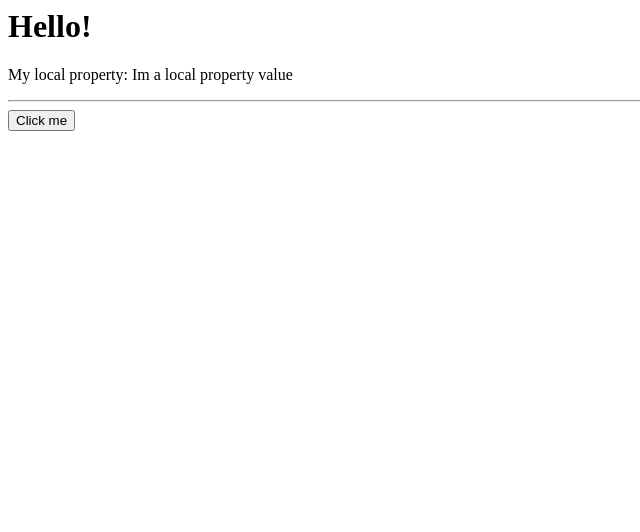
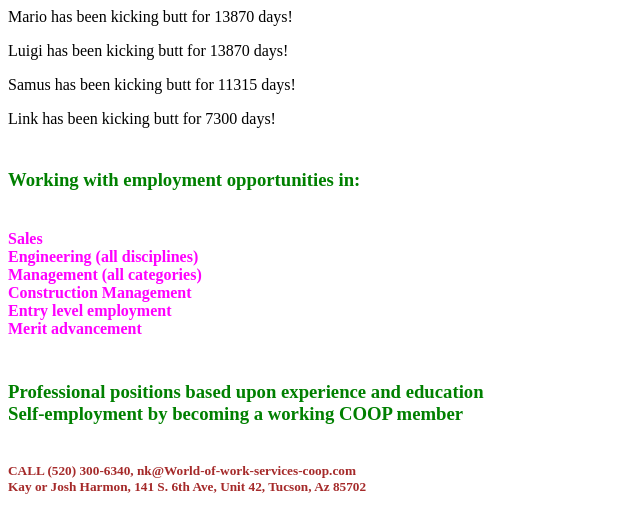
Before and after one commit to joshua-harmon/days1, a plain HTML site: page index.html in a window 1280 px wide. Shown: the whole page, without its empty margins (0-640 px from the left). Drawn offline with nearby package versions, Linux system fonts and the light colour scheme.

Commit message:
Update index.html

```diff
--- a/index.html
+++ b/index.html
@@ -1,32 +1,65 @@
 <html>
+
 <head>
   <title>Vue 101</title>
 </head>
+<body>
+  <div id="app">
+    <age-calculator
+      v-for="person in people"
+      :person="person"
+      :key="person.name"></age-calculator>
+  </div>
 
-    <body>
-        <h1>Hello!</h1>
-        <div id="app">
-          <p>My local property: {{ myLocalProperty }}</p>
-          <hr>
-          <button @click="buttonClicked">Click me</button>
-        </div>
+<h3 style = "color:green">
+<br>Working with employment opportunities in: </h3>
+<h4 style = "color:magenta">
+    <br>Sales
+    <br>Engineering (all disciplines)<br> Management (all categories)
+    <br>Construction Management
+    <br>Entry level employment
+    <br>Merit advancement </h4>
+<h3 style = "color:green">
+    <br>Professional positions based upon experience and education
+    <br>Self-employment by becoming a working COOP member </h3>
+    <h5 style = "color:brown">
+    <br>CALL (520) 300-6340, nk@World-of-work-services-coop.com
+    <br>Kay or Josh Harmon, 141 S. 6th Ave, Unit 42, Tucson, Az 85702 </h5>
 
   <script src="https://cdn.jsdelivr.net/npm/vue/dist/vue.js"></script>
 
   <script>
+    Vue.component('age-calculator', {
+      props: {
+        person: {
+          type: Object,
+          required: true
+        }
+      },
+      template: `
+        <p>
+          {{ person.name }} has been kicking butt for {{ daysAlive }} days!
+        </p>
+      `,
+      computed: {
+        daysAlive() {
+          return this.person.age * 365
+        }
+      }
+    });
+
     const app = new Vue({
       el: '#app',
       data: {
-              myLocalProperty: 'Im a local property value'
-            },
-            methods: {
-              buttonClicked() {
-                const newText = 'The new value is: ' + Math.floor( Math.random() * 100 );
-
-                this.myLocalProperty = newText;
-              }
+        people: [
+          { name: 'Mario', age: 38 },
+          { name: 'Luigi', age: 38 },
+          { name: 'Samus', age: 31 },
+          { name: 'Link', age: 20 }
+        ]
       }
     });
   </script>
 </body>
+
 </html>
```
Lines whose indentation alone changed are shown as unchanged.
